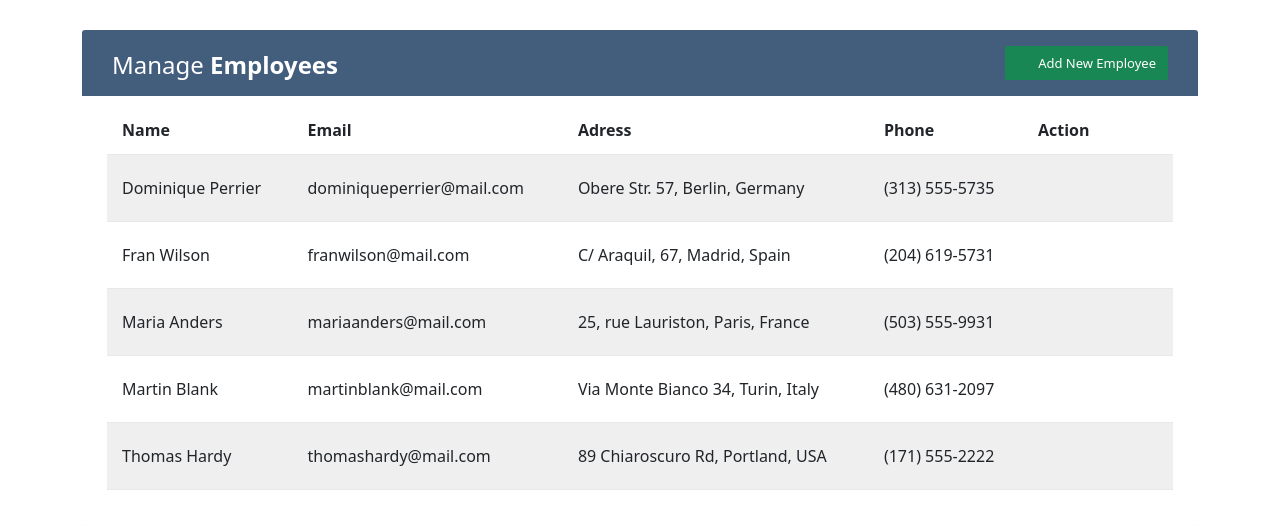
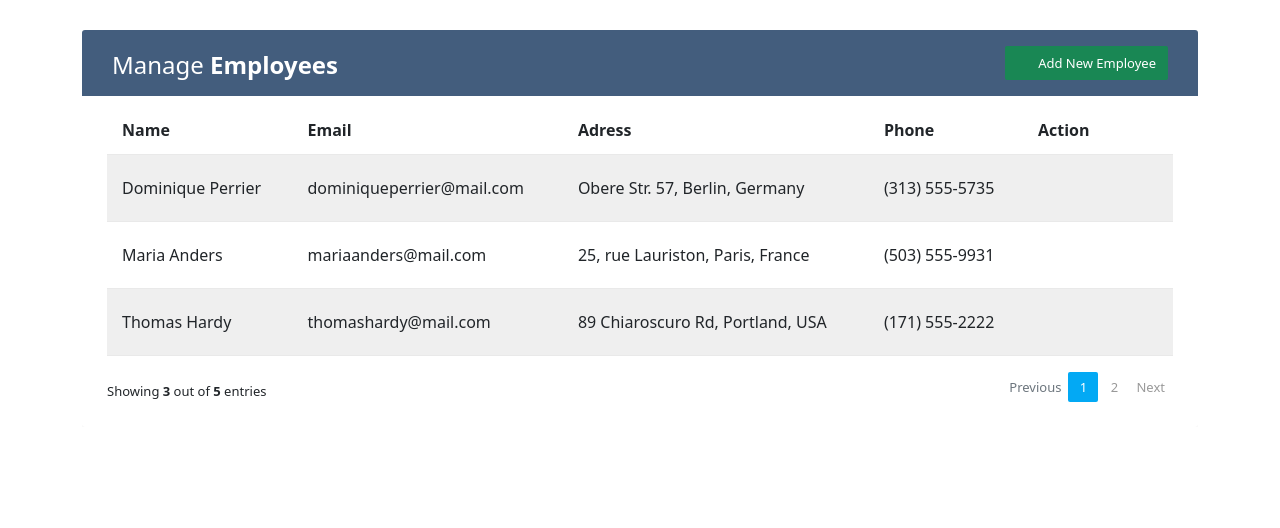
Before and after one commit to enesyesilkutuk/react-crud, a React (Create React App) app: page / in a window 1280 px wide. Shown: the top 528 px of the page. Built offline with nearby package versions, Linux system fonts and the light colour scheme.

Commit message:
pag,nation added

```diff
--- a/src/components/EmployeeList.js
+++ b/src/components/EmployeeList.js
@@ -3,16 +3,25 @@
 import { EmployeeContext } from "../context/EmployeeContext";
 import { Button, Modal } from "react-bootstrap";
 import AddForm from "./AddForm";
+import Pagination from "./Pagination";
 
 const EmployeeList = () => {
   const { employees } = useContext(EmployeeContext);
   const [show, setShow] = useState(false);
+  const [currentPage, setCurrentPage] = useState(1);
+  const [employeesPerPage] = useState(3);
+
   const handleShow = () => setShow(true);
   const handleClose = () => setShow(false);
 
   useEffect(() => {
     handleClose();
   }, [employees]);
+
+  const indexOfLastEmployee = employeesPerPage * currentPage;
+  const indexOfFirstEmployee = indexOfLastEmployee - employeesPerPage;
+  const currentEmployees = employees.slice(indexOfFirstEmployee, indexOfLastEmployee);
+  const totalPagesNum = Math.ceil(employees.length / employeesPerPage);
 
   return (
     <>
@@ -40,13 +49,14 @@
           </tr>
         </thead>
         <tbody>
-          { employees.sort((a,b) => a.name < b.name ? -1 : 1).map((employee) => (
+          { currentEmployees.sort((a,b) => a.name < b.name ? -1 : 1).map((employee) => (
             <tr key={employee.id}>
                <Employee employee={employee} />
             </tr>
           ))}
         </tbody>
       </table>
+      <Pagination setCurrentPage={setCurrentPage} pages={totalPagesNum} currentEmployees={currentEmployees} />
       <Modal show={show} onHide={handleClose}>
         <Modal.Header className="modal-header" closeButton>
           <Modal.Title>Add New Employee</Modal.Title>
--- /dev/null
+++ b/src/components/Pagination.js
@@ -0,0 +1,43 @@
+import React, { useContext, useEffect, useState } from 'react'
+import { EmployeeContext } from '../context/EmployeeContext';
+
+const Pagination = ({pages, setCurrentPage, currentEmployees}) => {
+
+   const { employees } = useContext(EmployeeContext);
+
+   const numOfPages = [];
+
+   for (let i=1; i <= pages; i++) {
+    numOfPages.push(i);
+   };
+
+   const [currentButton, setCurrentButton] = useState(1);
+
+   useEffect(() => {
+    setCurrentPage(currentButton);
+   }, [currentButton, setCurrentPage]);
+
+
+  return (
+    <div className="clearfix">
+    <div className="hint-text">Showing <b>{currentEmployees.length}</b> out of <b>{employees.length}</b> entries</div>
+    <ul className="pagination">
+      <li className={`${currentButton === 1 ? "page-item disabled" : "page-item"}`}><a href="#!" className='page-link'
+      onClick={() => setCurrentButton((prev) => prev === 1 ? prev : prev - 1)}>Previous</a></li>
+        {
+            numOfPages.map((page, index) => {
+                return (
+                    <li key={index} className={`${currentButton === page ? 'page-item active' : 'page-item'}`}><a href="#!"
+                    className='page-link' onClick={() => setCurrentButton(page)}>{page}</a></li>
+                )
+            })
+        }
+
+      <li className={`${currentButton === numOfPages.length ? "page-item disabled" : "page-item"}`}><a href="#!"
+      onClick={() => setCurrentButton((prev) => prev === numOfPages.length ? prev : prev + 1)} className='page-link'>Next</a></li>
+    </ul>
+    </div>
+  )
+}
+
+export default Pagination;
```
